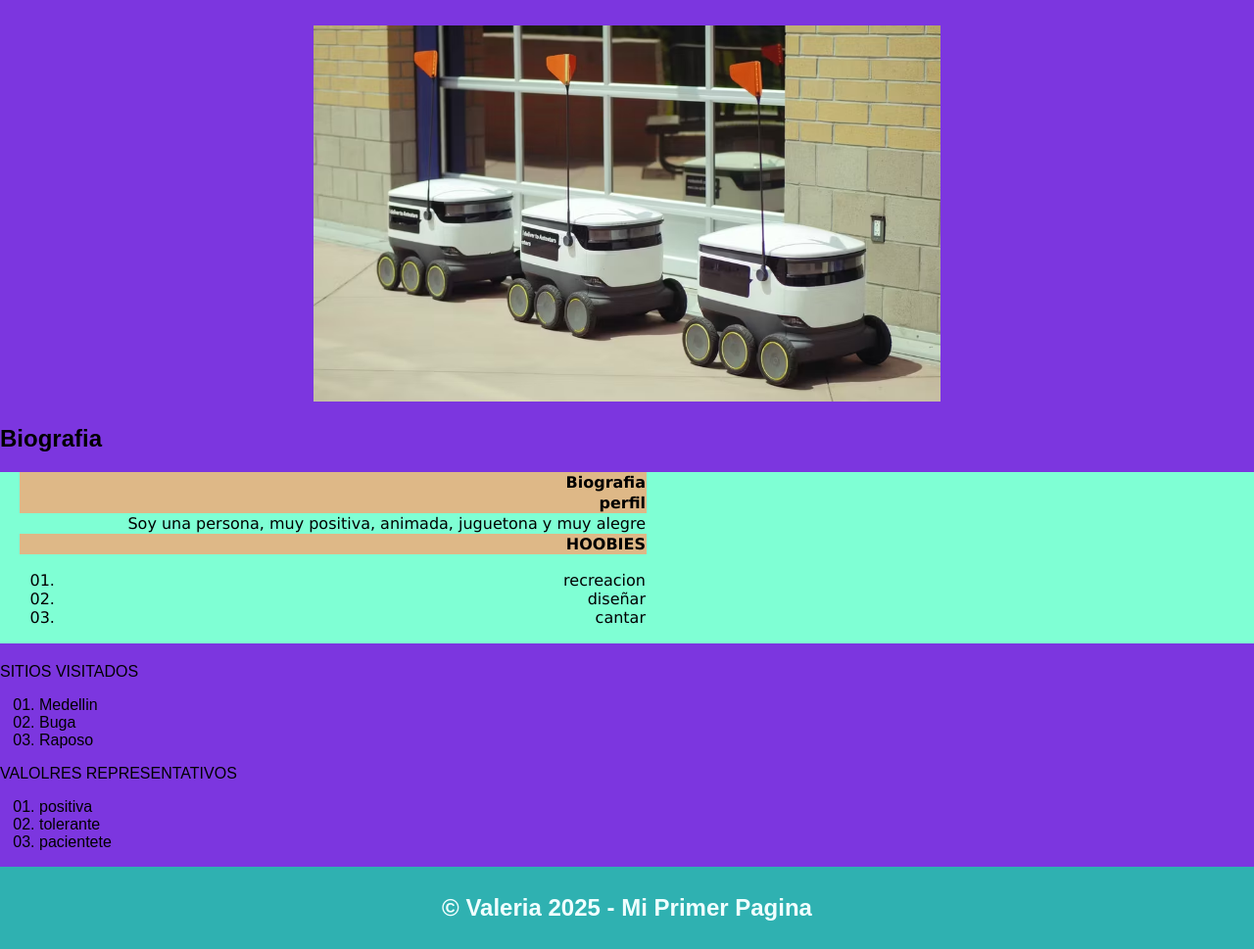
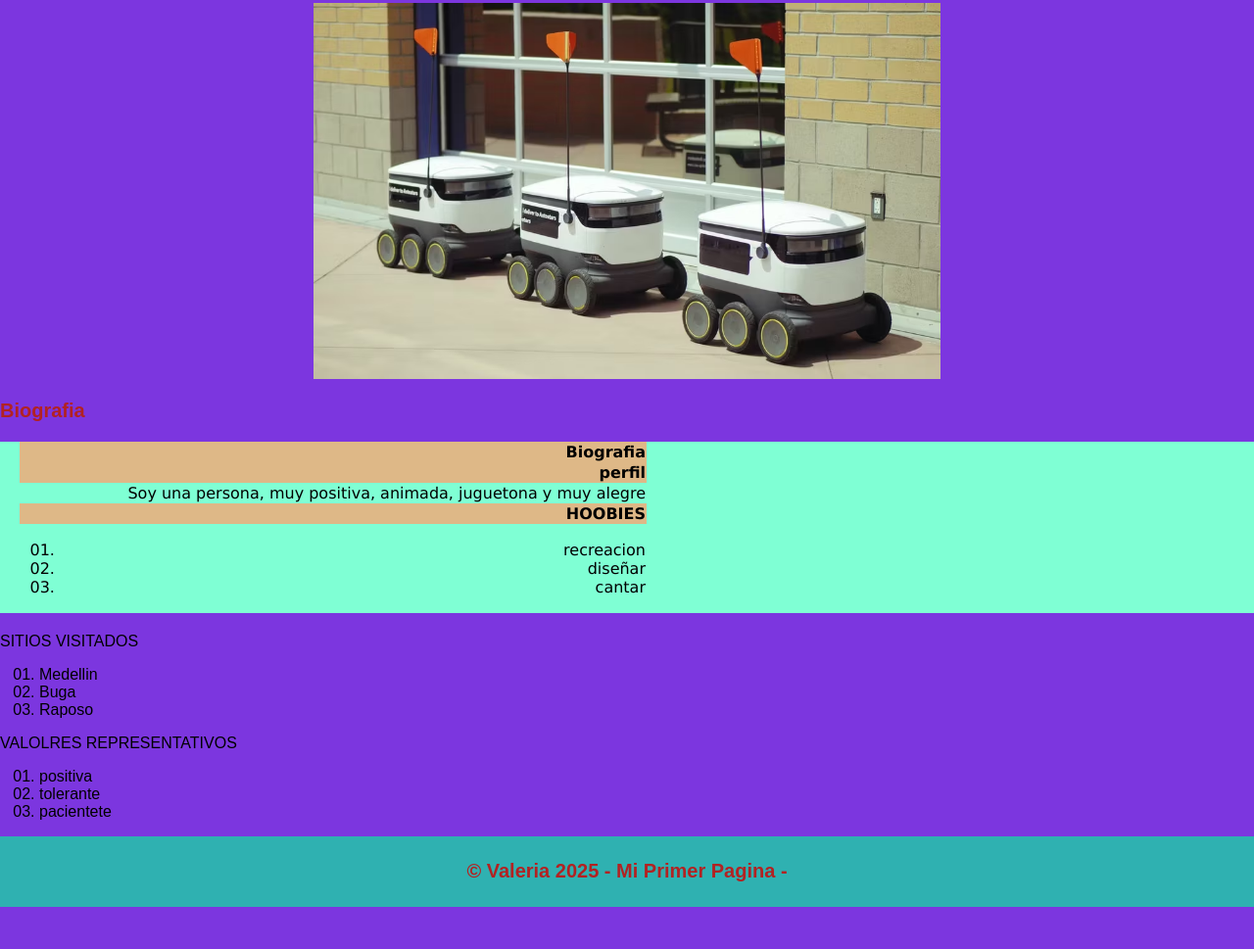
Before and after one commit to 1714-valeria/entrega2, a plain HTML site: page index.html in a window 1280 px wide. Shown: the part 1812-2781 px from the top of the page at 98% size. After the commit the page ends 2738 px from the top, so only its background shows below. Drawn offline with Linux system fonts and the light colour scheme.

Commit message:
se actualizo el index y style

```diff
--- a/index.html
+++ b/index.html
@@ -125,14 +125,13 @@
             <li>tolerante</li>
             <li>pacientete</li>
         </ol>
-
-    </td>
+     </td>
 </tr>
 </table>
 </div>
 </section>
 <footer>
-    <h2> &copy; Valeria 2025 - Mi Primer Pagina </h2>
+    <h2> &copy; Valeria 2025 - Mi Primer Pagina -</h2>
 </footer>
 </body>
 </html>
--- a/style.css
+++ b/style.css
@@ -69,3 +69,11 @@ h1{
     color: darkgoldenrod;
 
 }
+h2{
+    font-family: Arial, Helvetica, sans-serif;
+    font-size: 20px;
+    font-weight: bold;
+    color: firebrick;
+
+
+}
```
